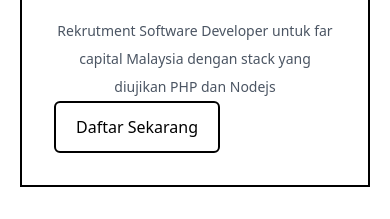
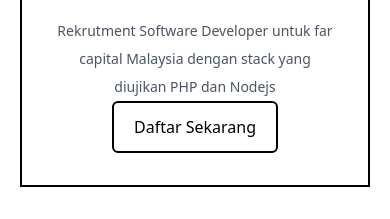
Before and after one commit to Ichikyube/Landing-UMPTN-ValentinoNoorAlam, a plain HTML site: page index.html in a window 390 px wide. Shown: the part 2029-2248 px from the top of the page. Drawn offline with nearby package versions, Linux system fonts and the light colour scheme.

Commit message:
basic done

```diff
--- a/index.html
+++ b/index.html
@@ -20,7 +20,7 @@
                 </div><br><br>
                 <div class="items-center text-center">
                     <a name="Daftar" id="DaftarBtn" class="relative items-center inline-flex whitespace-nowrap items-center justify-center rounded-md transition-all font-medium 2xl:px-6 2xl:py-3.5 px-5 py-3
-                    text-xs text-center flex-shrink-0 text-black py-2 px-4 focus:outline hover:drop-shadow-xl hover:shadow-cyan-900/50 hover:bg-blue-50 rounded text-lg mt-10 sm:mt-0 text-shadow" href="#" role="button">Daftar
+                    text-xs text-center flex-shrink-0 text-black py-2 px-4 focus:outline hover:drop-shadow-xl hover:shadow-cyan-900/50 hover:bg-blue-50 transition-all rounded text-lg mt-10 sm:mt-0 text-shadow" href="#" role="button">Daftar
                         Sekarang</a>
                 </div>
 
@@ -54,9 +54,9 @@
                         Capital</h2>
                     <p class="card-text leading-7 text-sm text-center text-gray-600">Rekrutment Software Developer
                         untuk far capital Malaysia dengan stack yang diujikan PHP dan Nodejs</p>
-                    <div class="flex md:items-center flex-row flex sm:justify-center">
+                    <div class="flex items-center flex-row flex justify-center">
                         <button
-                            class="z-10 relative button_button__rTWTc relative items-center justify-center rounded-md transition-all font-medium 2xl:px-6 2xl:py-3.5 px-5 py-3 copy-body button_primaryButton__1s8JK
+                            class="z-10 relative items-center justify-center rounded-md transition-all font-medium 2xl:px-6 2xl:py-3.5 px-5 py-3
                         overflow-hidden inline-flex whitespace-nowrap text-black border-solid border-2 border-black">Daftar
                             Sekarang</button>
                     </div>
```
